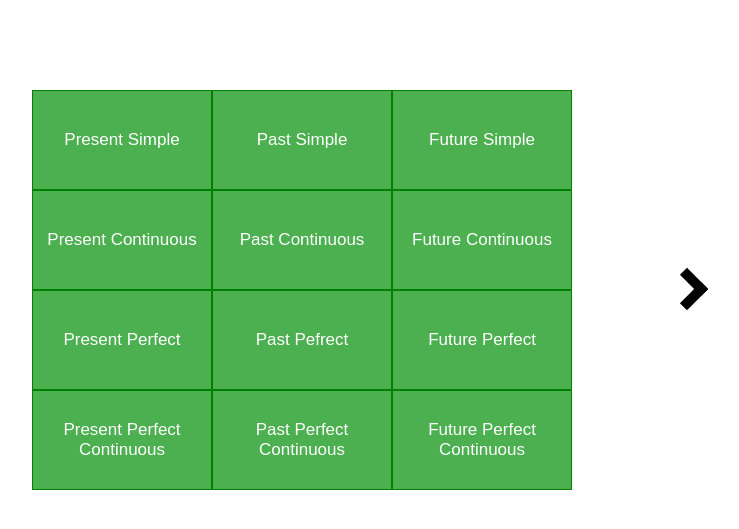
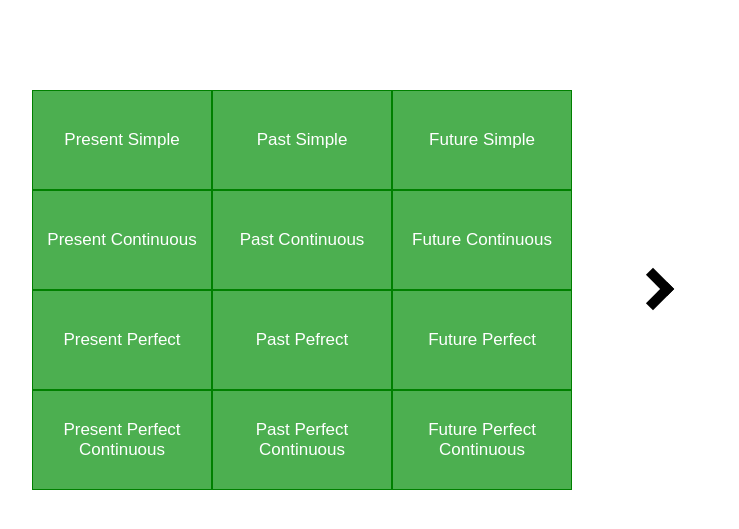
Before and after one commit to Arkadiy14/englishlang, a PHP site: page / in a window 1280 px wide. Shown: the top 529 px of the page, without its empty margins (48-787 px from the left). Run offline with PHP 8.4, Linux system fonts and the light colour scheme; data that the repository does not hold is empty; some libraries are stand-ins or nearby versions.

Commit message:
make it better

```diff
--- a/index.php
+++ b/index.php
@@ -1,7 +1,7 @@
 <?php
 if(isset($_POST['tense'])) {
 	$name = $_POST['tense'];
-	$link = pg_connect("dbname=lang user=postgres password=140206ark");
+	$link = pg_connect("port=5432 dbname=lang user=postgres password=140206ark");
 	$query = pg_query($link, "SELECT explain FROM tenses WHERE tense = '{$name}'");
 	$result = pg_fetch_result($query, 0, 0);
 }
@@ -12,6 +12,8 @@ if(isset($_POST['tense'])) {
 <head>
 	<meta http-equiv="Content-Type" content="text/html; charset=utf-8">
 	<title>English</title>
+	<link rel="preconnect" href="https://fonts.gstatic.com">
+    <link href="https://fonts.googleapis.com/css2?family=Roboto:wght@300&display=swap" rel="stylesheet">
 </head>
 <body>
 <div class="whole">
@@ -50,6 +52,7 @@ if(isset($_POST['tense'])) {
 	body {
 	margin: 0;
 	padding: 0;
+	font-family: 'Roboto', sans-serif;
 	}
 
     .whole {
@@ -95,10 +98,11 @@ if(isset($_POST['tense'])) {
     }
 
     .result {
-    width: 400px;
+    width: 500px;
     float: left;
-    margin-top: 280px;
-    margin-left: 55px;
+    margin-top: 279px;
+    margin-left: 57px;
+    font-size: 18px;
     }
 
     .container {
@@ -109,6 +113,7 @@ if(isset($_POST['tense'])) {
     .arrow {
     float: left;
     margin-top: 274px;
+    margin-left: -34px;
     }
 </style>
 </body>
```
